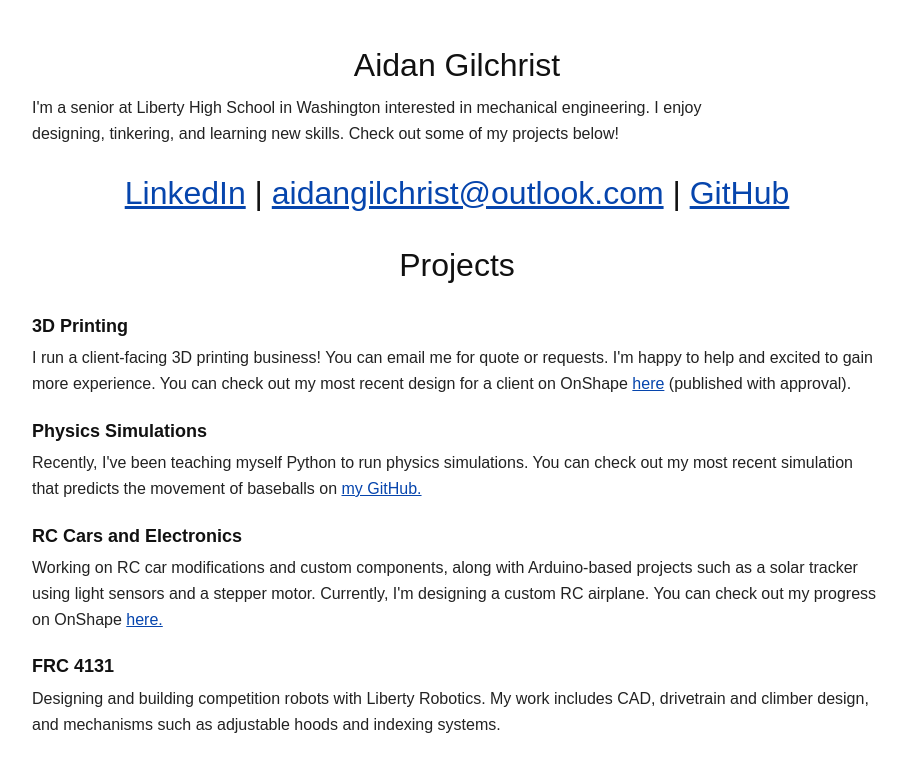
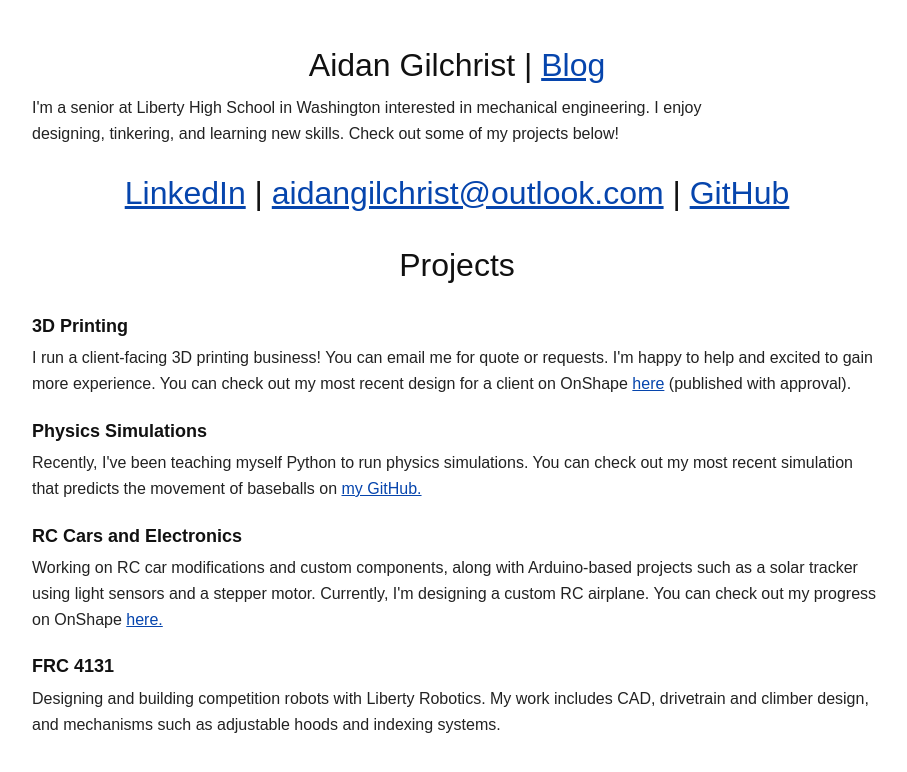
Before and after one commit to bockabode/aidangilchrist.com, a plain HTML site: page index.html in a window 1280 px wide. Shown: the top 772 px of the page, without its empty margins (183-1090 px from the left). Drawn offline with Linux system fonts and the light colour scheme.

Commit message:
Add files via upload

```diff
--- a/index.html
+++ b/index.html
@@ -65,7 +65,7 @@
 </head>
 <body>
   <header>
-    <h1>Aidan Gilchrist</h1>
+    <h1>Aidan Gilchrist | <a href="https://aidangilchrist.com/blog">Blog</a></h1>
     <p class="bio">I'm a senior at Liberty High School in Washington interested in mechanical engineering. I enjoy designing, tinkering, and learning new skills. Check out some of my projects below!</p>
     <h1>
       <a href="https://www.linkedin.com/in/aidan--gilchrist/">LinkedIn</a>
```
